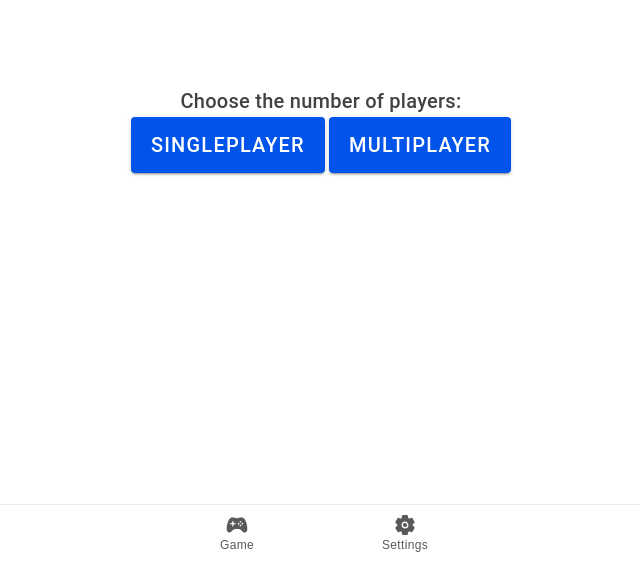
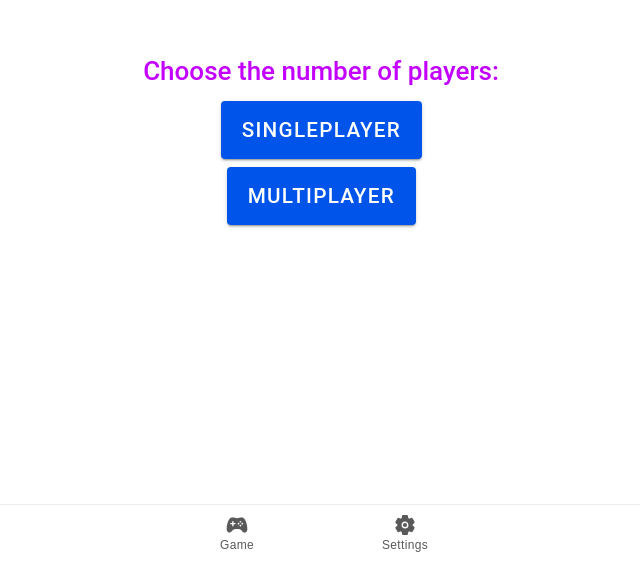
Before and after one commit to erikthegamer1242/legendary-tic-tac-toe, a React (Vite) app: page / in a window 1280 px wide. Shown: the part 239-800 px from the top of the page, without its empty margins (319-959 px from the left). Built offline with nearby package versions, Linux system fonts and the light colour scheme.

Commit message:
Light and dark theme started (settings.jsx)

```diff
--- a/src/pages/Menu.css
+++ b/src/pages/Menu.css
@@ -0,0 +1,20 @@
+.Title
+{
+    color: rgb(195, 0, 255);
+    font-size: 26px;
+}
+.button
+{
+    color: aqua;
+    font-size: 148%;
+    /*block-size: 50px;*/
+
+}
+.dark {
+    background-color: black;
+    color: white;
+}
+.light{
+    background-color: rgb(255, 255, 255);
+    color: rgb(0, 0, 0);
+}
--- a/src/pages/Menu.jsx
+++ b/src/pages/Menu.jsx
@@ -1,15 +1,19 @@
 import React from 'react';
-import { IonRadio, IonRadioGroup } from '@ionic/react';
+import { IonRadio, IonRadioGroup, IonText } from '@ionic/react';
 import './Menu.css';
 import { IonToolbar, IonButtons, IonButton, IonTitle } from '@ionic/react';
 
 
 function Example() {
     return (
+
         <IonToolbar>
-        <IonTitle>Choose the number of players:</IonTitle>
-            <IonButton size="large" onClick={() => window.open('/game',"_self")}>SinglePlayer</IonButton>
-            <IonButton size="large" onClick={() => window.open('/tab2', '_self')}>Multiplayer</IonButton>
+             <IonText color="black">
+        <h1 className='Title'>Choose the number of players:</h1>
+        </IonText>
+            <IonButton className='button' size="large" onClick={() => window.open('/game',"_self")}>SinglePlayer</IonButton>
+            <br></br>
+            <IonButton className='button' size="large" onClick={() => window.open('/tab2', '_self')}>Multiplayer</IonButton>
         </IonToolbar>
     );
 }
--- a/src/pages/Settings.jsx
+++ b/src/pages/Settings.jsx
@@ -1,6 +1,33 @@
 import React from 'react';
 import { IonRadio, IonRadioGroup } from '@ionic/react';
 import './Settings.css';
+
+function handleClick(a)
+{
+    if(a==1)
+    {
+        lght();
+    }
+    else
+    {
+        dark();
+    }
+}
+
+function dark()
+{
+    console.log("Stavi dark theme");
+    var element = document.body;
+    element.classList.toggle("dark");
+
+}
+function lght()
+{
+    console.log("Stavi light theme");
+    var element = document.body;
+    element.classList.toggle("light");
+
+}
 
 function Example() {
     return (
@@ -24,12 +51,12 @@ function Example() {
         <div>Set theme background:</div>
         <br/>
         <div className='white'>
-            <IonRadio aria-label="whitebg" color="light" value="white">light</IonRadio>
+            <IonRadio aria-label="whitebg" onClick={() => handleClick(1)} color="light" value="white">light</IonRadio>
         <br/>
 
         </div>
         <div className='black'>
-            <IonRadio aria-label="blackbg" color="dark" value="black">dark</IonRadio>
+            <IonRadio aria-label="blackbg" onClick={() => handleClick(2)} color="dark" value="black">dark</IonRadio>
         <br/>
         </div>
         <br/>
```
